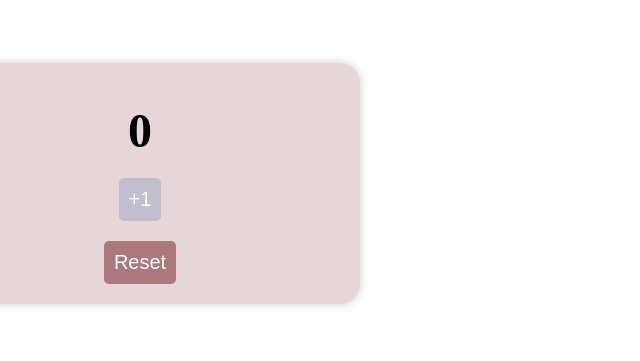
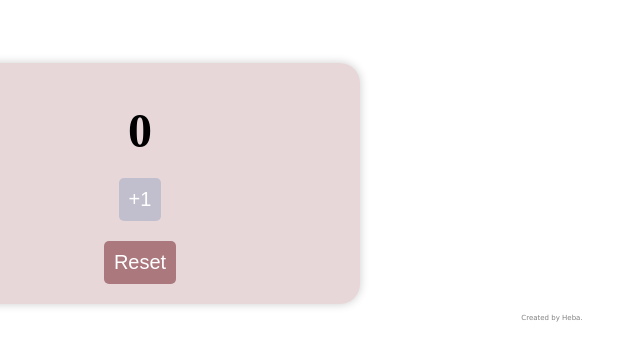
Before and after one commit to hebax29/tasbeeh-counter, a plain HTML site: page index.html in a window 1280 px wide. Shown: the part 137-498 px from the top of the page, 88-728 px from the left. Drawn offline with Linux system fonts and the light colour scheme.

Commit message:
initial comit

```diff
--- a/index.html
+++ b/index.html
@@ -8,11 +8,16 @@
     <link rel="stylesheet" href="style.css">
 </head>
 <body>
+
     <div class="tasbeeh-container">
         <div class="counter">0</div>
         <button class="button increment">+1</button>
         <button class="button reset">Reset</button>
     </div>
+
+    <footer>
+        Created by Heba.
+    </footer>
     <script src="index.js"></script>
 </body>
 </html>
--- a/style.css
+++ b/style.css
@@ -57,3 +57,13 @@
     #count {
       font-size: 2.5rem;
     }
+}
+
+
+footer{
+    text-align: center;
+    font-size: 7px;
+    font-family: 'Lucida Sans', 'Lucida Sans Regular', 'Lucida Grande', 'Lucida Sans Unicode', Geneva, Verdana, sans-serif;
+    color: gray;
+    margin-top: 10px;
+}
```
